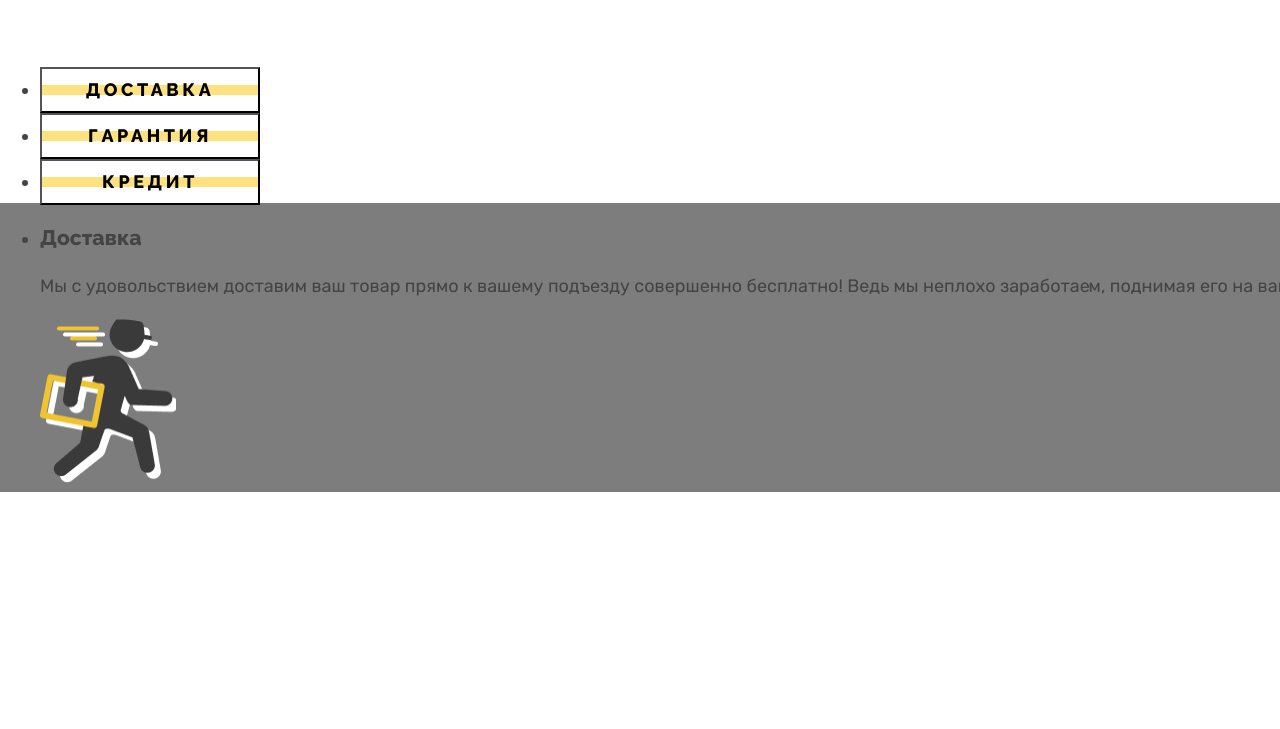
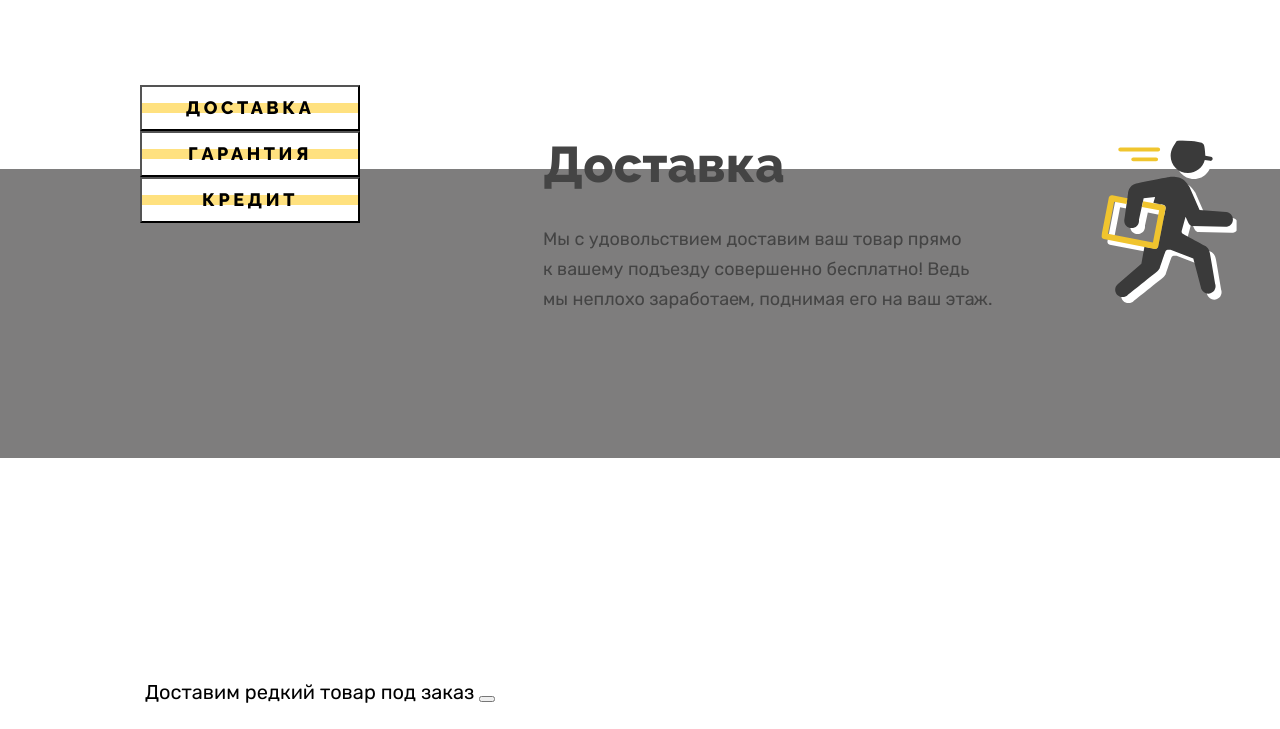
Before and after one commit to Alexlmth/Device, a website: page source/index.html in a window 1280 px wide. Shown: the part 1097-1826 px from the top of the page. Drawn offline with Linux system fonts and the light colour scheme.

Commit message:
14.04.25

```diff
--- a/source/index.html
+++ b/source/index.html
@@ -200,12 +200,14 @@
             </ul>
             <ul class="services__list">
               <li class="services__item delivery">
-                <h3 class="services__title">Доставка</h3>
-                <p class="services__text">Мы с удовольствием доставим ваш товар прямо
-                  к вашему подъезду совершенно бесплатно! Ведь
+                <div class="services-description">
+                  <h3 class="services__title">Доставка</h3>
+                  <p class="services__text">Мы с удовольствием доставим ваш товар прямо<br>
+                  к вашему подъезду совершенно бесплатно! Ведь<br>
                   мы неплохо заработаем, поднимая его на ваш этаж.
-                </p>
-                <img src="./img/картинка.png" width="136" height="164" alt="Почтальен">
+                  </p>
+                </div>
+                <img src="./img/картинка.svg" width="136" height="164" alt="Почтальен">
               </li>
               <li class="services__item guarantee">
                 <h3 class="services__title">Гарантия</h3>
--- a/source/sass/blocks/services.scss
+++ b/source/sass/blocks/services.scss
@@ -1,6 +1,37 @@
+.services{
+  background: linear-gradient(to top, rgb(126, 125, 125) 289px, #ffffff 0px);
+}
+.services-wrapper{
+  display: grid;
+  grid-template-columns: 1fr 3fr;
+  width: 1160px;
+  margin: 0 auto;
+  padding-bottom: 72px;
+
+}
+.services-switcher__list,.services__list{
+  list-style-type: none;
+  padding: 0;
+}
+.services__item{
+  display: flex;
+  justify-content: space-between;
+  width: 694px;
+}
 .guarantee,.credit{
   display: none;
 }
-.services{
-  background: linear-gradient(to top, rgb(126, 125, 125) 289px, #ffffff 102px);
+.services__list {
+  padding: 72.5px 63px;
+  padding-left: 116px;
+  margin: 0;
 }
+.services__list .services__title{
+  font-size: 50px;
+  line-height: 50px;
+  margin: 0;
+  margin-bottom: 34px;
+}
+.services__text{
+  margin: 0;
+}
```
Also changed, not shown: source/css/style.css, source/img/картинка.png (deleted), source/img/картинка.svg (added), 1 other file.
